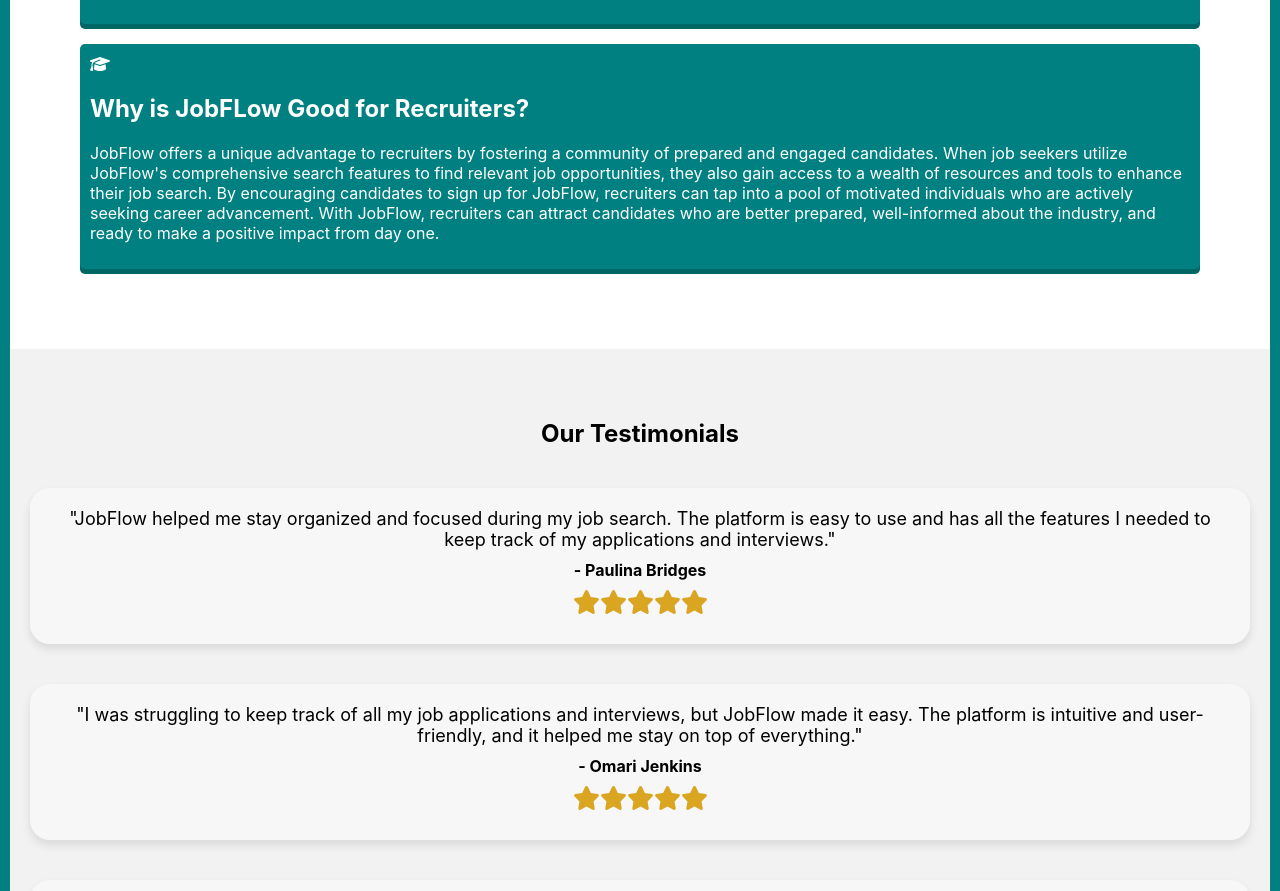
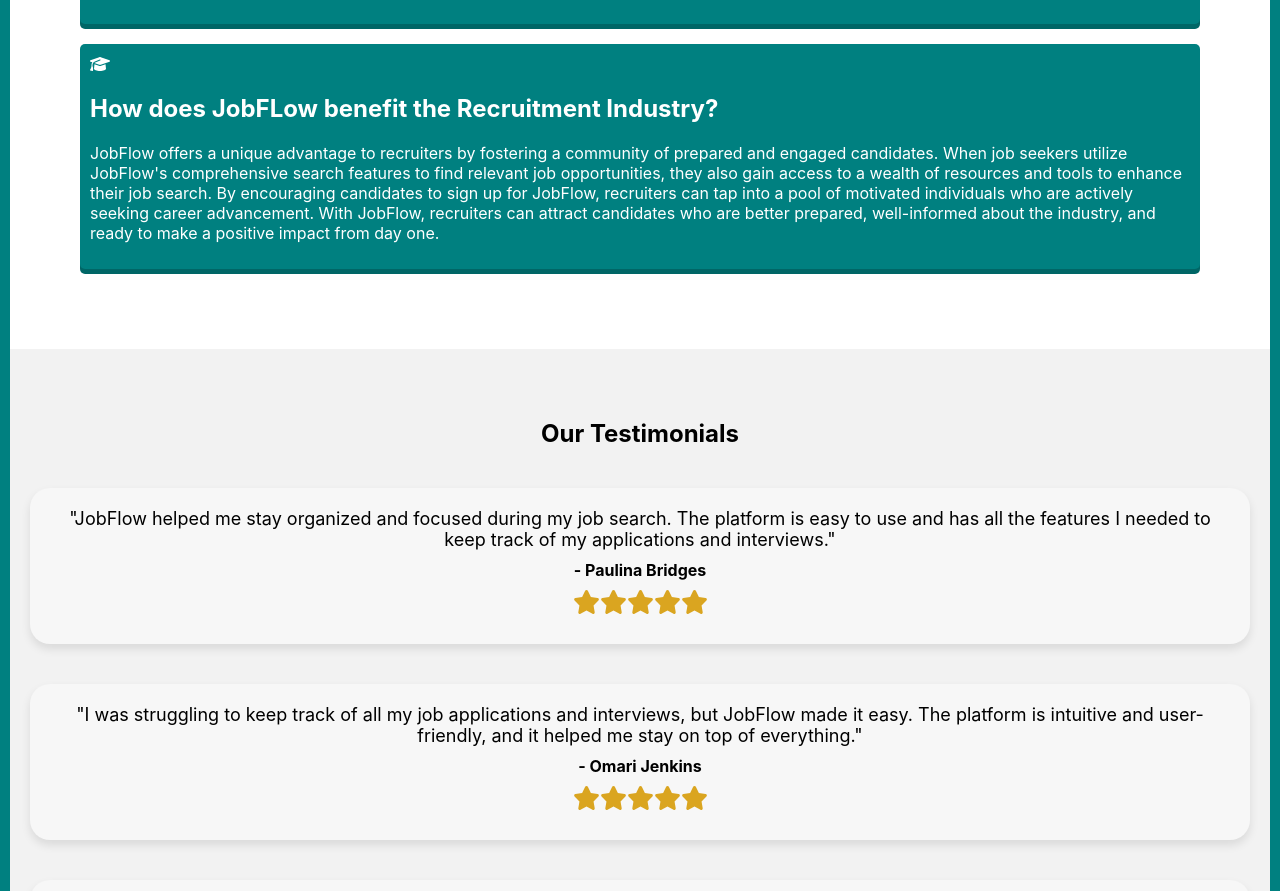
Before and after one commit to irina-sheveliova/CFG-Job-tracker, a React (Create React App) app in the folder client/: page / in a window 1280 px wide. Shown: the part 1550-2441 px from the top of the page. Built offline with nearby package versions, Linux system fonts and the light colour scheme; no server answers; a web font is replaced by a local one.

Commit message:
updated readme, env, removed unnecessary some uneccessary comments

```diff
--- a/client/src/components/Homepage/homepage.js
+++ b/client/src/components/Homepage/homepage.js
@@ -99,7 +99,7 @@
           <div className="expandable-box" onClick={() => toggleBox(3)}>
             <div className="box-header">
               <i className="fas fa-graduation-cap"></i>
-              <h2 className="box-title">Why is JobFLow Good for Recruiters?</h2>
+              <h2 className="box-title">How does JobFLow benefit the Recruitment Industry?</h2>
             </div>
             <div className={boxState[3] ? "box-content show" : "box-content"}>
               <p>
--- a/client/src/components/JobApplications/JobsTable.jsx
+++ b/client/src/components/JobApplications/JobsTable.jsx
@@ -9,7 +9,6 @@
   // this function accepts the rows, deleteJob and editJob props from JobsIndex
 
   const { currentUser } = useContext(FirebaseContext);
-  // const currentUserRows = rows.filter((row) => row.userId === currentUser.uid);
 
   return (
     <div className="table-container">
--- a/client/src/components/JobApplications/Modal.jsx
+++ b/client/src/components/JobApplications/Modal.jsx
@@ -76,9 +76,6 @@
     <div
       data-testid="m-container"
       className="m-container"
-      // onClick={(e) => {
-      //     if (e.target.className === "close") closeModal();
-      // }}
     >
       <div className="modal">
         <form className="form-div">
```
Also changed, not shown: client/src/components/JobApplications/JobsIndex.jsx (+0 -9 lines).
